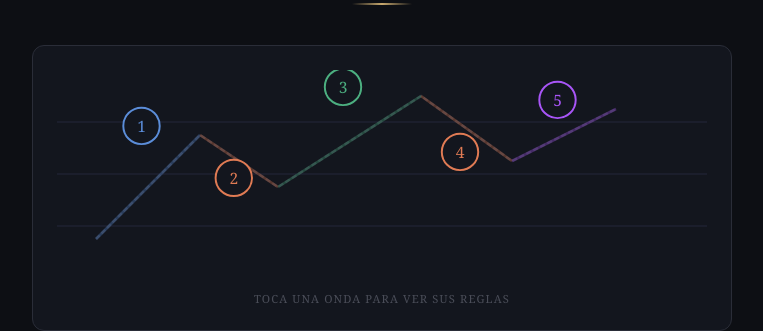
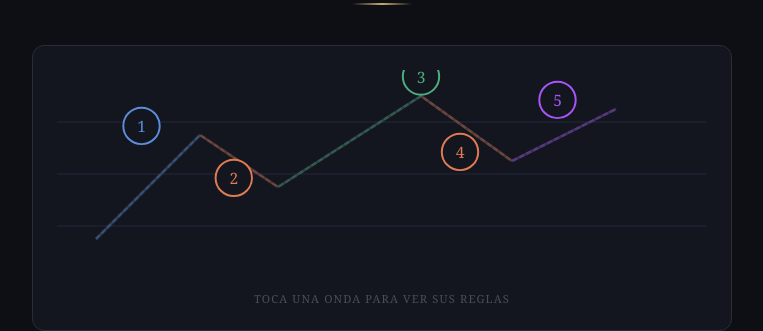
Before and after one commit to atmediallc/elliott-waves, a React (Create React App) app: page / in a window 1280 px wide. Shown: the part 138-469 px from the top of the page, without its empty margins (258-1021 px from the left). Built offline with nearby package versions, Linux system fonts and the light colour scheme.

Commit message:
Adjust SVG height and wave 3 label position
Changed SVG height style from '90%' to 'auto' and updated label position for wave 3.

```diff
--- a/src/App.js
+++ b/src/App.js
@@ -136,7 +136,7 @@ export default function ElliottWaves() {
           position: "relative",
           overflow: "hidden",
         }}>
-          <svg viewBox="0 0 500 160" style={{ width: "100%", height: "90%" }}>
+          <svg viewBox="0 0 500 160" style={{ width: "100%", height: "auto" }}>
             {/* Grid lines */}
             {[40, 80, 120].map(y => (
               <line key={y} x1="0" y1={y} x2="500" y2={y} stroke="#1E2130" strokeWidth="1" />
@@ -171,7 +171,7 @@ export default function ElliottWaves() {
             {[
               { x: 65, y: 43, wave: "1" },
               { x: 136, y: 83, wave: "2" },
-              { x: 220, y: 13, wave: "3" },
+              { x: 280, y: 5, wave: "3" },
               { x: 310, y: 63, wave: "4" },
               { x: 385, y: 23, wave: "5" },
             ].map(({ x, y, wave }) => (
```
